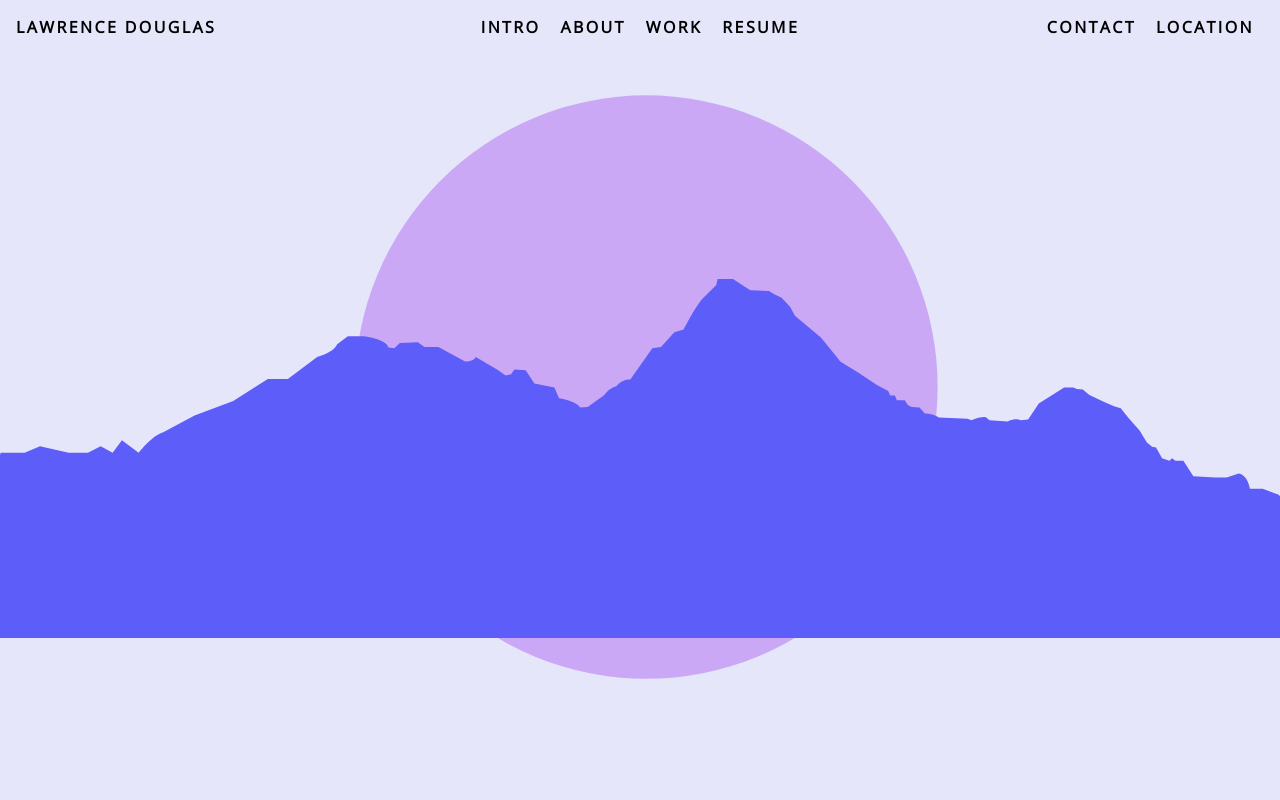
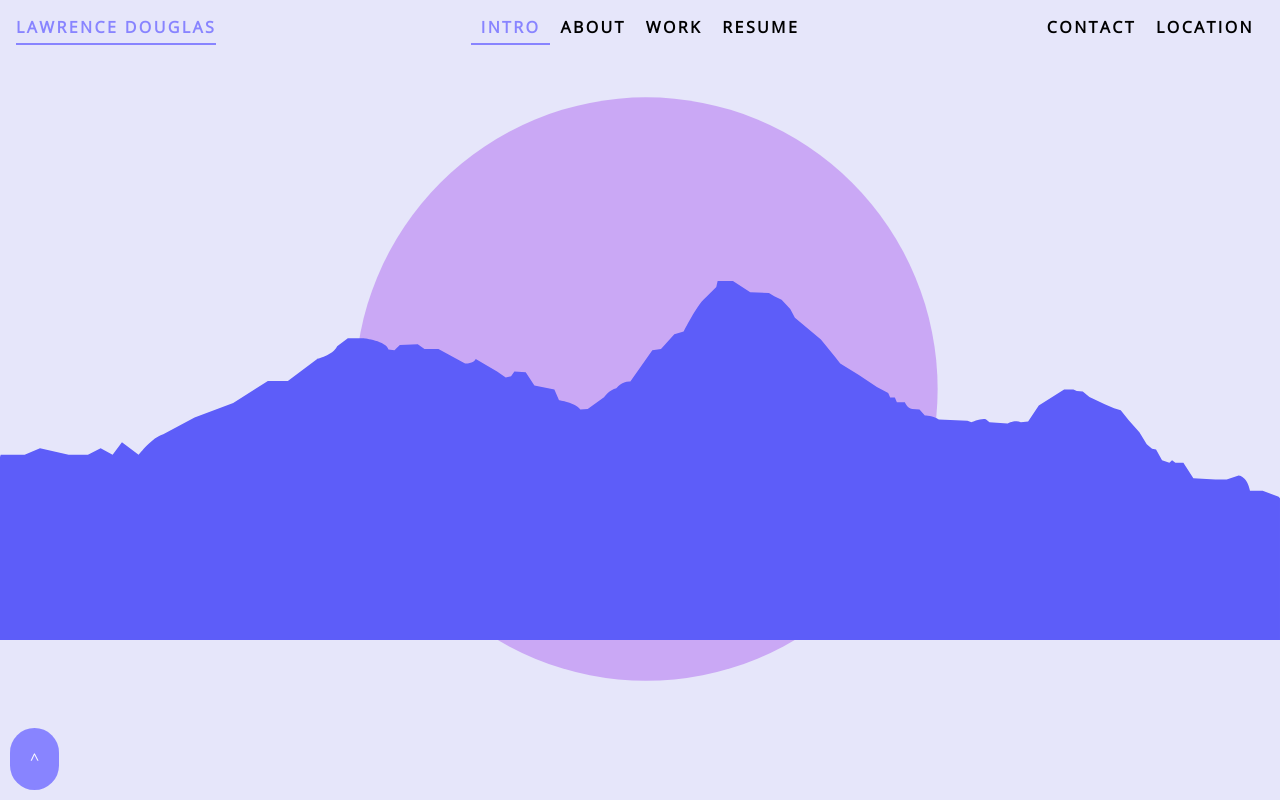
Before and after one commit to LawrenceDoug/Lawrence_Portfolio_Site, a React (Create React App) app in the folder portfolio-react-app/portfolio-app/: page / in a window 1280 px wide. Shown: the top 800 px of the page. Built offline with nearby package versions, Linux system fonts and the light colour scheme.

Commit message:
Working on Scroll Top

```diff
--- a/portfolio-react-app/portfolio-app/src/App.jsx
+++ b/portfolio-react-app/portfolio-app/src/App.jsx
@@ -17,10 +17,15 @@ import About from './components/pages/About';
 import Work from './components/pages/Work';
 
 class App extends Component {
+  backToTop() {
+    window.scrollTo = 0;
+    console.log(window.screenTop)
+  }
   render() {
     return (
-      <div className='body'>
-        <Navigation className='navigation'/>
+      <div id='body' className='body'>
+        <span className='back-to-top-btn' onClick={this.backToTop}>^</span>
+        <Navigation className='navigation' />
         <div className='main-container'>
           <Switch>
             <Route path="/" component={Home} exact />
--- a/portfolio-react-app/portfolio-app/src/components/common/Navigation.jsx
+++ b/portfolio-react-app/portfolio-app/src/components/common/Navigation.jsx
@@ -30,6 +30,9 @@ class Navigation extends Component {
     handleContactModal() {
         this.setState({ modal: true });
         var contact = document.getElementById('contact');
+        contact.style.color = '#8884FF';
+        contact.style.paddingBottom = '5px';
+        contact.style.borderBottom = '2px solid currentColor';
         contact.style.pointerEvents = 'none';
         var location = document.getElementById('location');
         location.style.pointerEvents = 'none';
@@ -51,10 +54,6 @@ class Navigation extends Component {
             subject: '',
             description: ''
         });
-        var contact = document.getElementById('contact');
-        contact.style.pointerEvents = 'auto';
-        var location = document.getElementById('location');
-        location.style.pointerEvents = 'auto';
         var modal = document.getElementById('myModal').style;
         modal.animation = 'animatestop';
         modal.animationDuration = '1s';
@@ -63,6 +62,13 @@ class Navigation extends Component {
         setTimeout(() => {
             this.setState({ modal: false });
             localStorage.setItem('modal', 'false');
+            var contact = document.getElementById('contact');
+            contact.style.pointerEvents = 'auto';
+            contact.style.color = '';
+            contact.style.paddingBottom = '';
+            contact.style.borderBottom = '';
+            var location = document.getElementById('location');
+            location.style.pointerEvents = 'auto';
         }, 1000)
     }
 
@@ -75,10 +81,10 @@ class Navigation extends Component {
         return (
             <div className='nav'>
                 <div className='nav-logo'>
-                    <NavLink to='/' className='logo'>LAWRENCE DOUGLAS</NavLink>
+                    <NavLink to='/' className='logo' exact={true}>LAWRENCE DOUGLAS</NavLink>
                 </div>
                 <div className='nav-links'>
-                    <NavLink to='/' className='nav-link'>Intro</NavLink>
+                    <NavLink to='/' className='nav-link' exact={true}>Intro</NavLink>
                     <NavLink to='/about' className='nav-link'>About</NavLink>
                     <NavLink to='/work' className='nav-link'>Work</NavLink>
                     <NavLink to={Resume} className='nav-link' target='_blank'>Resume</NavLink>
--- a/portfolio-react-app/portfolio-app/src/index.css
+++ b/portfolio-react-app/portfolio-app/src/index.css
@@ -2,6 +2,13 @@
 @import url("https://fonts.googleapis.com/css?family=Open+Sans|Roboto");
 * {
   box-sizing: border-box;
+}
+
+.body {
+  position: relative;
+  width: 100%;
+  height: 100%;
+  scroll-behavior: smooth;
 }
 
 a {
@@ -52,132 +59,6 @@ a {
 
 *::selection {
   color: #fefefe;
-}
-
-.g-modal {
-  z-index: 1;
-  /* Sit on top */
-  overflow: hidden;
-  position: fixed;
-  /* Stay in place */
-  display: none;
-  /* Hidden by default */
-  width: 100%;
-  /* Full width */
-  height: 100%;
-  /* Full height */
-  top: 0;
-  left: 0;
-  color: #fefefe;
-}
-
-.modal-padding-right {
-  padding-right: 10px;
-}
-
-.modal-padding-left {
-  padding-left: 10px;
-}
-
-.modalFlex-1 {
-  display: flex;
-  flex-direction: initial;
-  flex: 1;
-  align-items: center;
-  justify-content: flex-start;
-}
-
-.modalFlex-2 {
-  display: flex;
-  flex-direction: initial;
-  flex: 1;
-  align-items: center;
-  justify-content: flex-end;
-}
-
-.g-modal-content {
-  display: none;
-  flex-direction: column;
-  flex: 1;
-  margin: auto;
-  width: 100%;
-  /* Could be more or less, depending on screen size */
-  height: 100%;
-  background-color: #fefefe;
-}
-
-.g-modal-top {
-  display: flex;
-  flex-direction: row;
-  flex: 1;
-  padding-right: 20px;
-  padding-left: 20px;
-}
-
-.g-modal-middle {
-  display: flex;
-  flex-direction: column;
-  flex: 8;
-}
-
-.g-modal-bottom {
-  display: flex;
-  flex-direction: row;
-  flex: 1;
-}
-
-.gd-modal-close {
-  align-items: center;
-  color: #fefefe;
-  font-size: 50px;
-  font-weight: bold;
-}
-
-.gd-modal-close:hover,
-.gd-modal-close:focus {
-  cursor: pointer;
-  color: #222140;
-  text-decoration: none;
-}
-
-.gd-modal-moreInfo {
-  pointer-events: none;
-  color: #fefefe;
-  font-size: 35px;
-  font-weight: bold;
-}
-
-.gd-modal-moreInfo:hover {
-  cursor: pointer;
-  color: #222140;
-}
-
-.expanded-gd-img {
-  display: flex;
-  flex-direction: initial;
-  flex: 6;
-  justify-content: center;
-  object-fit: cover;
-  margin: auto auto;
-  height: 85%;
-  border: 10px solid #fefefe;
-}
-
-.gd-modal-project-info {
-  display: flex;
-  flex-direction: column;
-  flex: 3;
-  align-items: center;
-  padding: 1rem;
-}
-
-.gd-modal-info-title {
-  font-weight: bold;
-  font-size: 2rem;
-}
-
-.gd-modal-info-desc {
-  font-size: 1.2rem;
 }
 
 /* App.jsx
@@ -532,6 +413,132 @@ body {
   font-size: 1rem;
 }
 
+.g-modal {
+  z-index: 1;
+  /* Sit on top */
+  overflow: hidden;
+  position: fixed;
+  /* Stay in place */
+  display: none;
+  /* Hidden by default */
+  width: 100%;
+  /* Full width */
+  height: 100%;
+  /* Full height */
+  top: 0;
+  left: 0;
+  color: #fefefe;
+}
+
+.modal-padding-right {
+  padding-right: 10px;
+}
+
+.modal-padding-left {
+  padding-left: 10px;
+}
+
+.modalFlex-1 {
+  display: flex;
+  flex-direction: initial;
+  flex: 1;
+  align-items: center;
+  justify-content: flex-start;
+}
+
+.modalFlex-2 {
+  display: flex;
+  flex-direction: initial;
+  flex: 1;
+  align-items: center;
+  justify-content: flex-end;
+}
+
+.g-modal-content {
+  display: none;
+  flex-direction: column;
+  flex: 1;
+  margin: auto;
+  width: 100%;
+  /* Could be more or less, depending on screen size */
+  height: 100%;
+  background-color: #fefefe;
+}
+
+.g-modal-top {
+  display: flex;
+  flex-direction: row;
+  flex: 1;
+  padding-right: 20px;
+  padding-left: 20px;
+}
+
+.g-modal-middle {
+  display: flex;
+  flex-direction: column;
+  flex: 8;
+}
+
+.g-modal-bottom {
+  display: flex;
+  flex-direction: row;
+  flex: 1;
+}
+
+.gd-modal-close {
+  align-items: center;
+  color: #fefefe;
+  font-size: 50px;
+  font-weight: bold;
+}
+
+.gd-modal-close:hover,
+.gd-modal-close:focus {
+  cursor: pointer;
+  color: #222140;
+  text-decoration: none;
+}
+
+.gd-modal-moreInfo {
+  pointer-events: none;
+  color: #fefefe;
+  font-size: 35px;
+  font-weight: bold;
+}
+
+.gd-modal-moreInfo:hover {
+  cursor: pointer;
+  color: #222140;
+}
+
+.expanded-gd-img {
+  display: flex;
+  flex-direction: initial;
+  flex: 6;
+  justify-content: center;
+  object-fit: cover;
+  margin: auto auto;
+  height: 85%;
+  border: 10px solid #fefefe;
+}
+
+.gd-modal-project-info {
+  display: flex;
+  flex-direction: column;
+  flex: 3;
+  align-items: center;
+  padding: 1rem;
+}
+
+.gd-modal-info-title {
+  font-weight: bold;
+  font-size: 2rem;
+}
+
+.gd-modal-info-desc {
+  font-size: 1.2rem;
+}
+
 /*
   WebDevelopment.jsx
 */
@@ -549,6 +556,8 @@ body {
   flex: 1;
   justify-content: center;
   align-items: center;
+  padding-top: 2rem;
+  padding-bottom: 2rem;
 }
 
 .project-container {
@@ -556,7 +565,8 @@ body {
   flex-direction: row;
   flex: 1;
   width: 100%;
-  padding-top: 2.9rem;
+  padding-top: 4rem;
+  padding-bottom: 4rem;
 }
 
 .project-img {
@@ -762,10 +772,27 @@ body {
   transition: all 0.3s ease-in-out 0s;
 }
 
-.nav-link:active {
-  color: #fab;
+.active {
+  color: #8884FF;
   padding-bottom: 5px;
   border-bottom: 2px solid currentColor;
+}
+
+.back-to-top-btn {
+  z-index: 50;
+  position: fixed;
+  left: 0;
+  bottom: 0;
+  margin-left: 10px;
+  margin-bottom: 10px;
+  padding: 20px;
+  border-radius: 40px;
+  color: #fefefe;
+  background-color: #8884FF;
+}
+
+.back-to-top-btn:hover {
+  cursor: pointer;
 }
 
 .nav-contact {
--- a/portfolio-react-app/portfolio-app/src/sass/common.import.scss
+++ b/portfolio-react-app/portfolio-app/src/sass/common.import.scss
@@ -110,10 +110,27 @@
     transition: all 0.3s ease-in-out 0s;
 }
 
-.nav-link:active {
-    color: #fab;
+.active {
+    color: $icon-color;
     padding-bottom: 5px;
     border-bottom: 2px solid currentColor
+}
+
+.back-to-top-btn {
+    z-index: 50;
+    position: fixed;
+    left: 0;
+    bottom: 0;
+    margin-left: 10px;
+    margin-bottom: 10px;
+    padding: 20px;
+    border-radius: 40px;
+    color: $portfolio-white;
+    background-color: $icon-color;
+}
+
+.back-to-top-btn:hover {
+    cursor: pointer;
 }
 
 // CONTACT
--- a/portfolio-react-app/portfolio-app/src/sass/styles.import.scss
+++ b/portfolio-react-app/portfolio-app/src/sass/styles.import.scss
@@ -1,5 +1,12 @@
 * {
   box-sizing: border-box;
+}
+
+.body {
+  position: relative;
+  width: 100%;
+  height: 100%;
+  scroll-behavior: smooth;
 }
 
 a {
@@ -54,128 +61,3 @@ a {
     color: $portfolio-white;
   }
 //__________________________________________________
-
-// GRAPHIC DESIGN MODAL ____________________________________________
-  .g-modal {
-    z-index: 1; /* Sit on top */
-    overflow: hidden;
-    position: fixed; /* Stay in place */
-    display: none; /* Hidden by default */
-    width: 100%; /* Full width */
-    height: 100%; /* Full height */
-    top: 0;
-    left: 0;
-    color: $portfolio-white;
-  }
-
-  .modal-padding-right {
-    padding-right: 10px;
-  }
-
-  .modal-padding-left {
-    padding-left: 10px;
-  }
-
-  .modalFlex-1 {
-    display: flex;
-    flex-direction: initial;
-    flex: 1;
-    align-items: center;
-    justify-content: flex-start;
-  }
-
-  .modalFlex-2 {
-    display: flex;
-    flex-direction: initial;
-    flex: 1;
-    align-items: center;
-    justify-content: flex-end;
-  }
-
-  // Modal Content/Box
-  .g-modal-content {
-    display: none;
-    flex-direction: column;
-    flex: 1;
-    margin: auto;
-    width: 100%; /* Could be more or less, depending on screen size */
-    height: 100%;
-    background-color: $portfolio-white;
-  }
-
-  .g-modal-top {
-    display: flex;
-    flex-direction: row;
-    flex: 1;
-    padding-right: 20px;
-    padding-left: 20px;
-  }
-
-  .g-modal-middle {
-    display: flex;
-    flex-direction: column;
-    flex: 8;
-  }
-
-  .g-modal-bottom {
-    display: flex;
-    flex-direction: row;
-    flex: 1;
-  }
-
-  // The Close Button
-  .gd-modal-close {
-    align-items: center;
-    color: $portfolio-white;
-    font-size: 50px;
-    font-weight: bold;
-  }
-
-  .gd-modal-close:hover,
-  .gd-modal-close:focus {
-    cursor: pointer;
-    color: $secondary-color;
-    text-decoration: none;
-  }
-
-  // Modal Top
-  .gd-modal-moreInfo {
-    pointer-events: none;
-    color: $portfolio-white;
-    font-size: 35px;
-    font-weight: bold;
-  }
-
-  .gd-modal-moreInfo:hover {
-    cursor: pointer;
-    color: $secondary-color;
-  }
-
-  // Modal Middle
-  .expanded-gd-img {
-    display: flex;
-    flex-direction: initial;
-    flex: 6;
-    justify-content: center;
-    object-fit: cover;
-    margin: auto auto;
-    height: 85%;
-    border: 10px solid $portfolio-white;
-  }
-
-  .gd-modal-project-info {
-    display: flex;
-    flex-direction: column;
-    flex: 3;
-    align-items: center;
-    padding: 1rem;
-  }
-
-  .gd-modal-info-title {
-    font-weight: bold;
-    font-size: 2rem;
-  }
-
-  .gd-modal-info-desc {
-    font-size: 1.2rem;
-  }
```
Also changed, not shown: portfolio-react-app/portfolio-app/src/components/pages/portfolio_pages/WebDevelopment.jsx (+2 -11 lines), portfolio-react-app/portfolio-app/src/sass/app_layout.import.scss (+129 -1 lines), portfolio-react-app/portfolio-app/package.json (line endings or trailing spaces), portfolio-react-app/portfolio-app/src/components/pages/About.jsx (line endings or trailing spaces), 2 other files (tests, documents, lock files or other folders).
